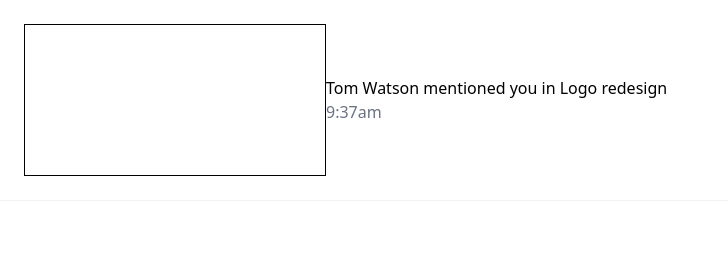
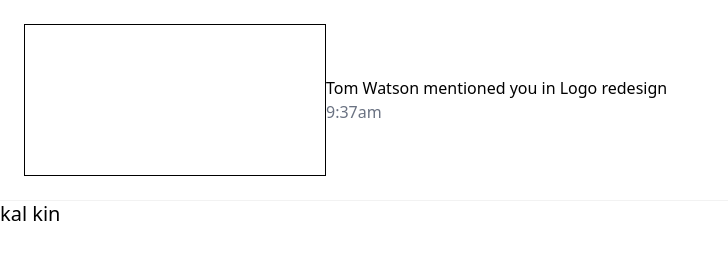
Before and after one commit to mhirrt12/MyFirst_TailwindCSS_Practice, a website: page index.html in a window 1280 px wide. Shown: the whole page, without its empty margins (0-728 px from the left). Drawn offline with Linux system fonts and the light colour scheme.

Commit message:
feat: add heading for user notification section in index.html

```diff
--- a/index.html
+++ b/index.html
@@ -21,6 +21,7 @@
     <time class="mt-1 block text-gray-500" datetime="9:37">9:37am</time>
   </div>
 </div>
+<h1 class="text-xl font-sans ">kal kin</h1>
 
 </body>
 </html>
```
